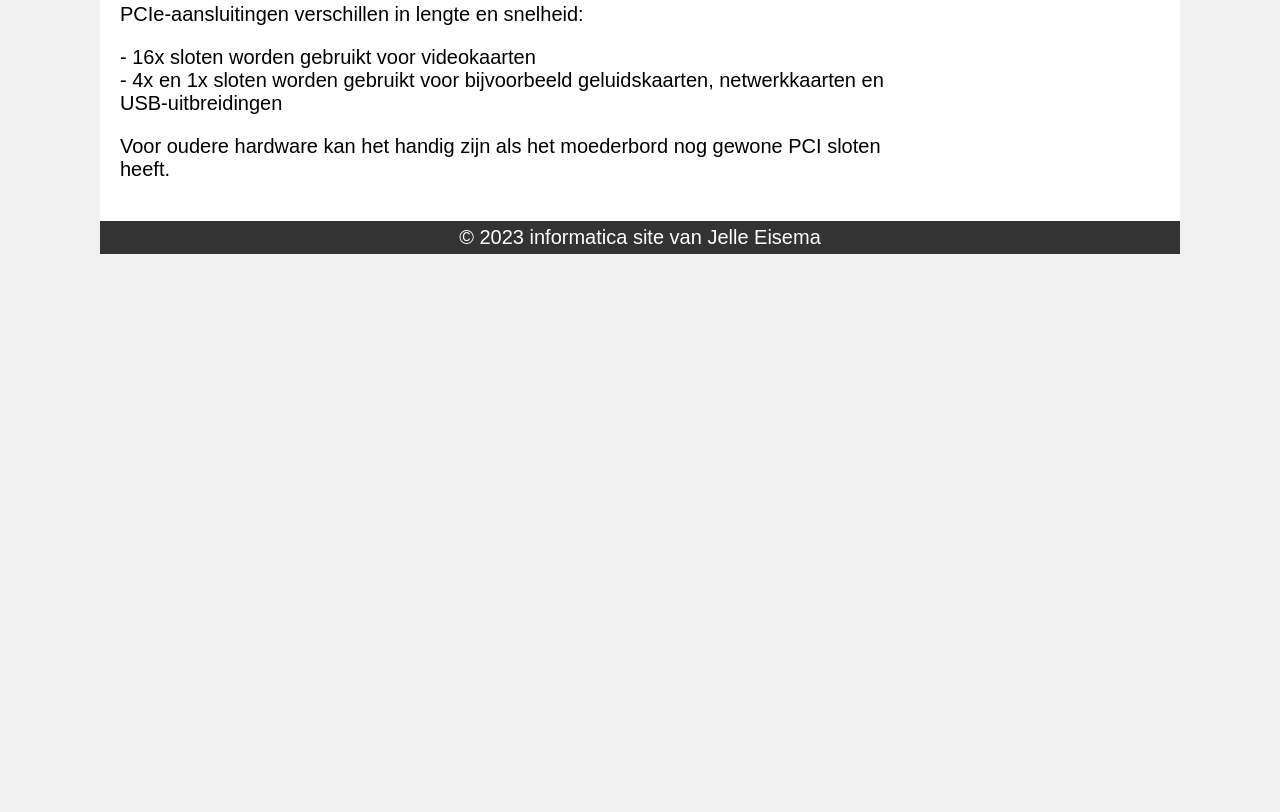
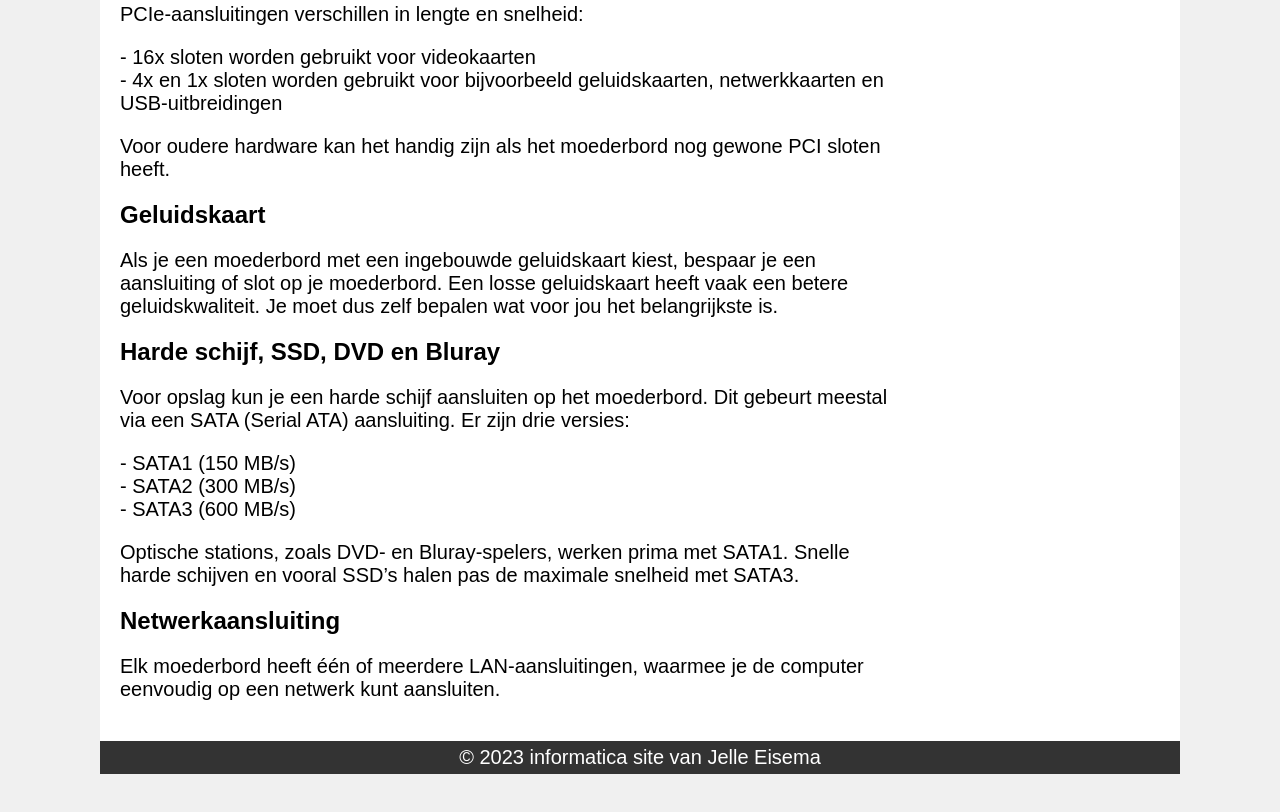
Before and after one commit to jelleisema/jelleisema.github.io, a plain HTML site: page moederbord.html in a window 1280 px wide. Shown: the part 1714-2526 px from the top of the page. Before the commit the page ends 2068 px from the top, so only its background shows below. Drawn offline with Linux system fonts and the light colour scheme.

Commit message:
kgkgfvkg

```diff
--- a/moederbord.html
+++ b/moederbord.html
@@ -136,8 +136,32 @@
             Voor oudere hardware kan het handig zijn als het moederbord nog gewone PCI sloten heeft.
         </p>
 
+    <h2> Geluidskaart </h2>
+        <p>
+            Als je een moederbord met een ingebouwde geluidskaart kiest, bespaar je een aansluiting of slot op je moederbord.
+            Een losse geluidskaart heeft vaak een betere geluidskwaliteit.
+            Je moet dus zelf bepalen wat voor jou het belangrijkste is.
+        </p>
 
+    <h2> Harde schijf, SSD, DVD en Bluray </h2>
+        <p>
+            Voor opslag kun je een harde schijf aansluiten op het moederbord.
+            Dit gebeurt meestal via een SATA (Serial ATA) aansluiting. Er zijn drie versies:
+        </p>
+        <p>
+            - SATA1 (150 MB/s)
+            <br>- SATA2 (300 MB/s)
+            <br>- SATA3 (600 MB/s)
+        </p>
+        <p>
+            Optische stations, zoals DVD- en Bluray-spelers, werken prima met SATA1.
+            Snelle harde schijven en vooral SSD’s halen pas de maximale snelheid met SATA3.
+        </p>
 
+    <h2> Netwerkaansluiting </h2>
+        <p>
+            Elk moederbord heeft één of meerdere LAN-aansluitingen, waarmee je de computer eenvoudig op een netwerk kunt aansluiten.
+        </p>
     </section>
 
     <footer>
```
